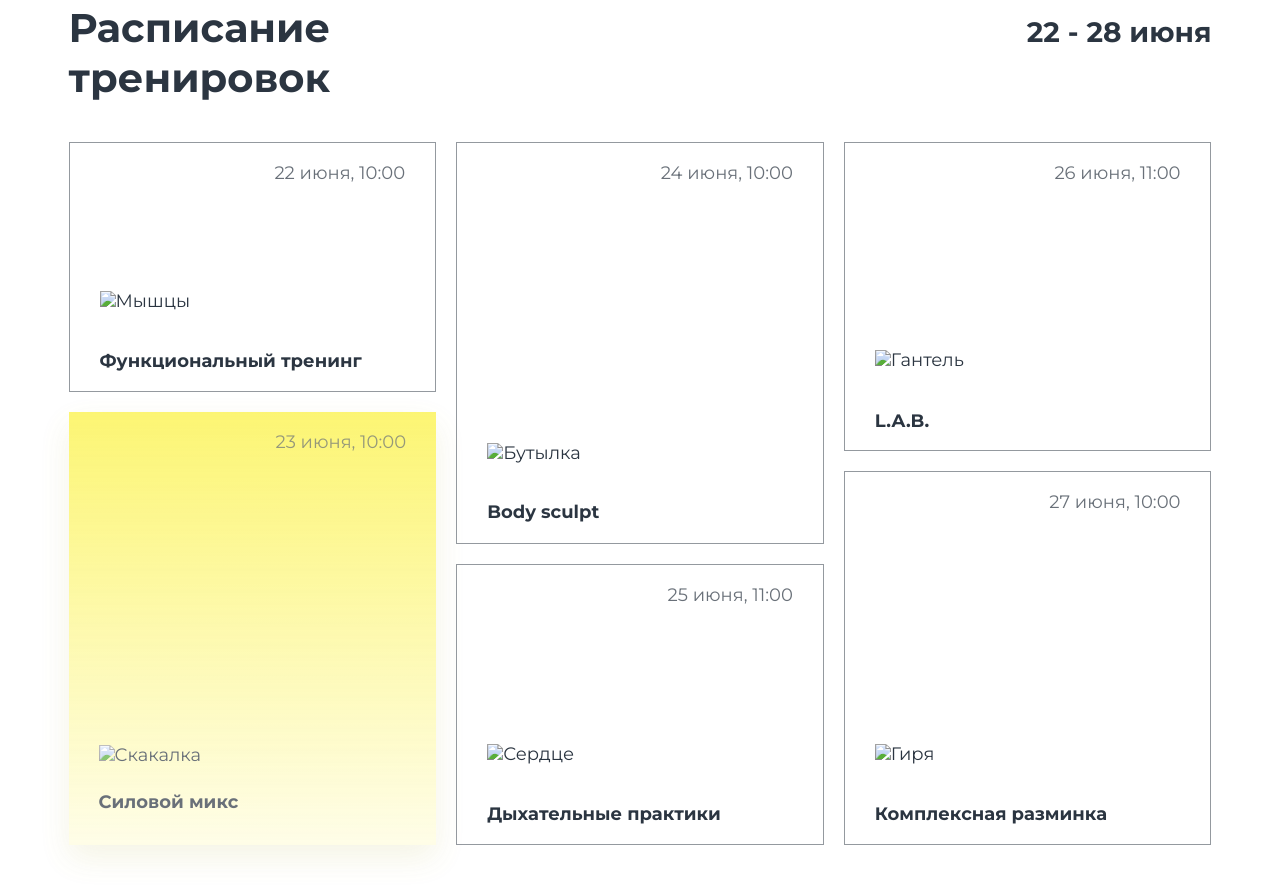
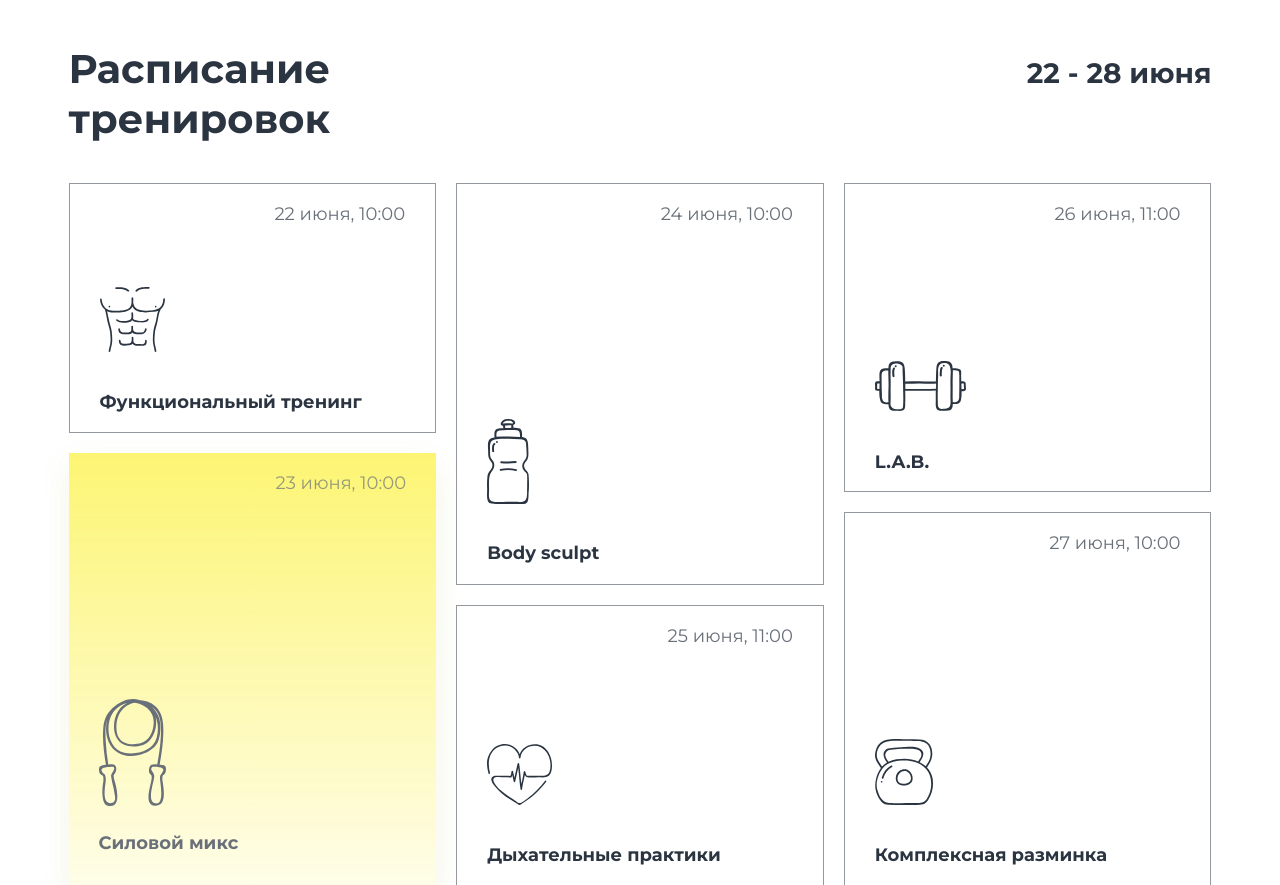
Before and after one commit to notcroks/Module01-Gym, a plain HTML site: page index.html in a window 1280 px wide. Shown: the part 1915-2800 px from the top of the page. Drawn offline with Linux system fonts and the light colour scheme; the site is published under a folder, as on GitHub Pages, so addresses that start at the root find nothing.

```diff
--- a/index.html
+++ b/index.html
@@ -60,13 +60,13 @@
                         </p>
                         <a href="#" class="bg-link">узнать подробнее</a>
                         <a href="#eventSport" class="bg-down">
-                            <img src="/images/Arrow.svg" alt="Указатель вниз">
+                            <img src="images/Arrow.svg" alt="Указатель вниз">
                         </a>
                     </div>
                     <div class="bg-box">
                         <div class="box-gradient-left"></div>
                         <div class="box-gradient-right"></div>
-                        <img class="box-image" src="/images/girl.png" alt="Девушка">
+                        <img class="box-image" src="images/girl.png" alt="Девушка">
                     </div>
                 </div>
             </div>
@@ -128,7 +128,7 @@
                     <!-- 1 тренировка начало-->
                     <div class="traning-grid-item">
                         <p class="p-date">22 июня, 10:00</p>
-                        <img src="/images/body.svg" alt="Мышцы">
+                        <img src="images/body.svg" alt="Мышцы">
                         <p class="traning-name">Функциональный тренинг</p>
                         <p class="traning-description">
                             Система функциональных высокоинтенсивных тренировок.
@@ -138,7 +138,7 @@
                     <!-- 2 тренировка начало-->
                     <div class="traning-grid-item">
                         <p class="p-date">24 июня, 10:00</p>
-                        <img src="/images/bottle.svg" alt="Бутылка">
+                        <img src="images/bottle.svg" alt="Бутылка">
                         <p class="traning-name">Body sculpt</p>
                         <p class="traning-description">
                             Комплекс упражнений с дополнительным оборудованием.
@@ -148,7 +148,7 @@
                     <!-- 3 тренировка начало-->
                     <div class="traning-grid-item">
                         <p class="p-date">26 июня, 11:00</p>
-                        <img src="/images/dumbbell.svg" alt="Гантель">
+                        <img src="images/dumbbell.svg" alt="Гантель">
                         <p class="traning-name">L.A.B.</p>
                         <p class="traning-description">
                             Силовая тренировка с акцентом на мышцы ягодиц, ног и пресса.
@@ -158,7 +158,7 @@
                     <!-- 4 тренировка начало-->
                     <div class="traning-grid-item">
                         <p class="p-date">23 июня, 10:00</p>
-                        <img src="/images/jump.svg" alt="Скакалка">
+                        <img src="images/jump.svg" alt="Скакалка">
                         <p class="traning-name">Силовой микс</p>
                         <p class="traning-description">
                             Упражнения помогут создать красивый рельеф и прийти в&nbsp;спортивную форму.
@@ -168,7 +168,7 @@
                     <!-- 5 тренировка начало-->
                     <div class="traning-grid-item">
                         <p class="p-date">25 июня, 11:00</p>
-                        <img src="/images/heart.svg" alt="Сердце">
+                        <img src="images/heart.svg" alt="Сердце">
                         <p class="traning-name">Дыхательные практики</p>
                         <p class="traning-description">
                             Природный способ воздействовать на организм с целью его оздоровления.
@@ -178,7 +178,7 @@
                     <!-- 6 тренировка начало-->
                     <div class="traning-grid-item">
                         <p class="p-date">27 июня, 10:00</p>
-                        <img src="/images/weight.svg" alt="Гиря">
+                        <img src="images/weight.svg" alt="Гиря">
                         <p class="traning-name">Комплексная разминка</p>
                         <p class="traning-description">
                             Подготовка тела перед физической нагрузкой.
```
